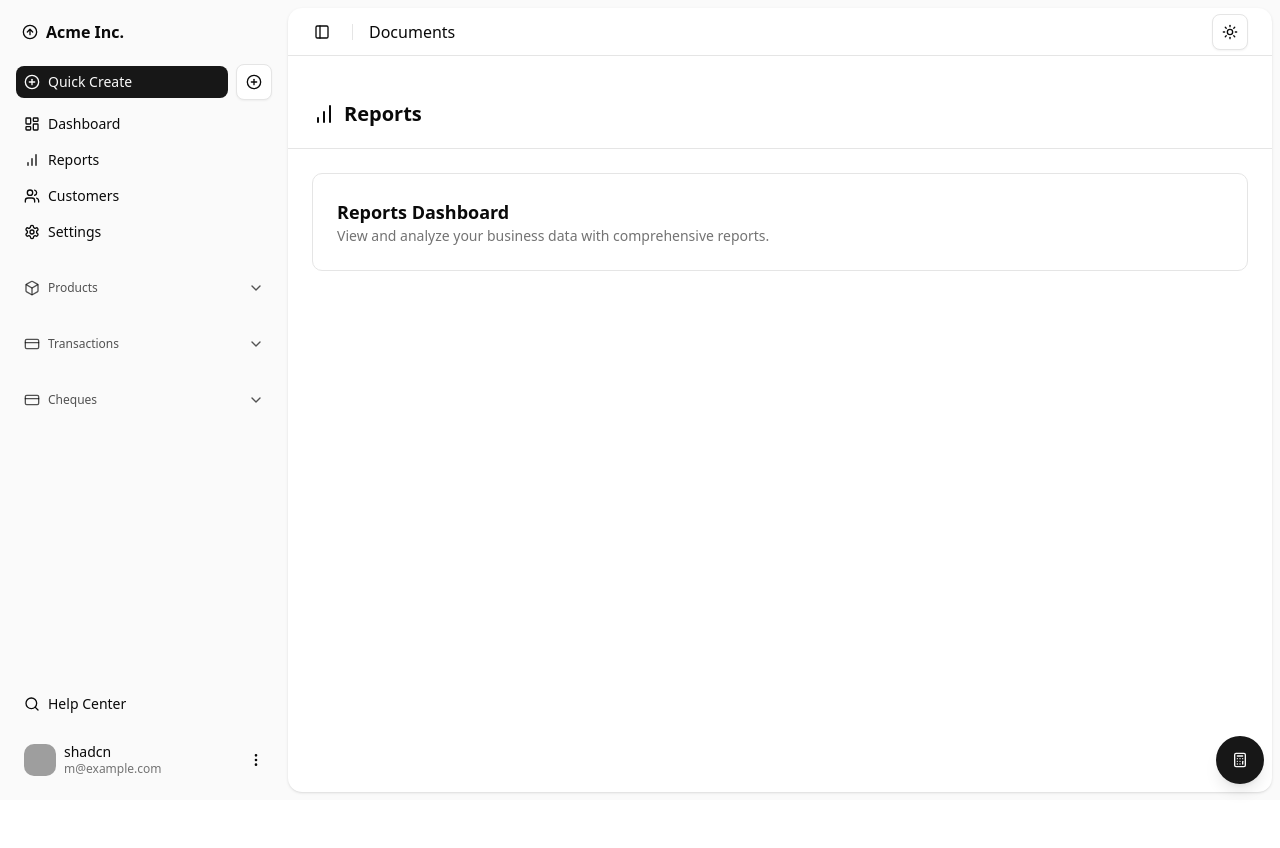
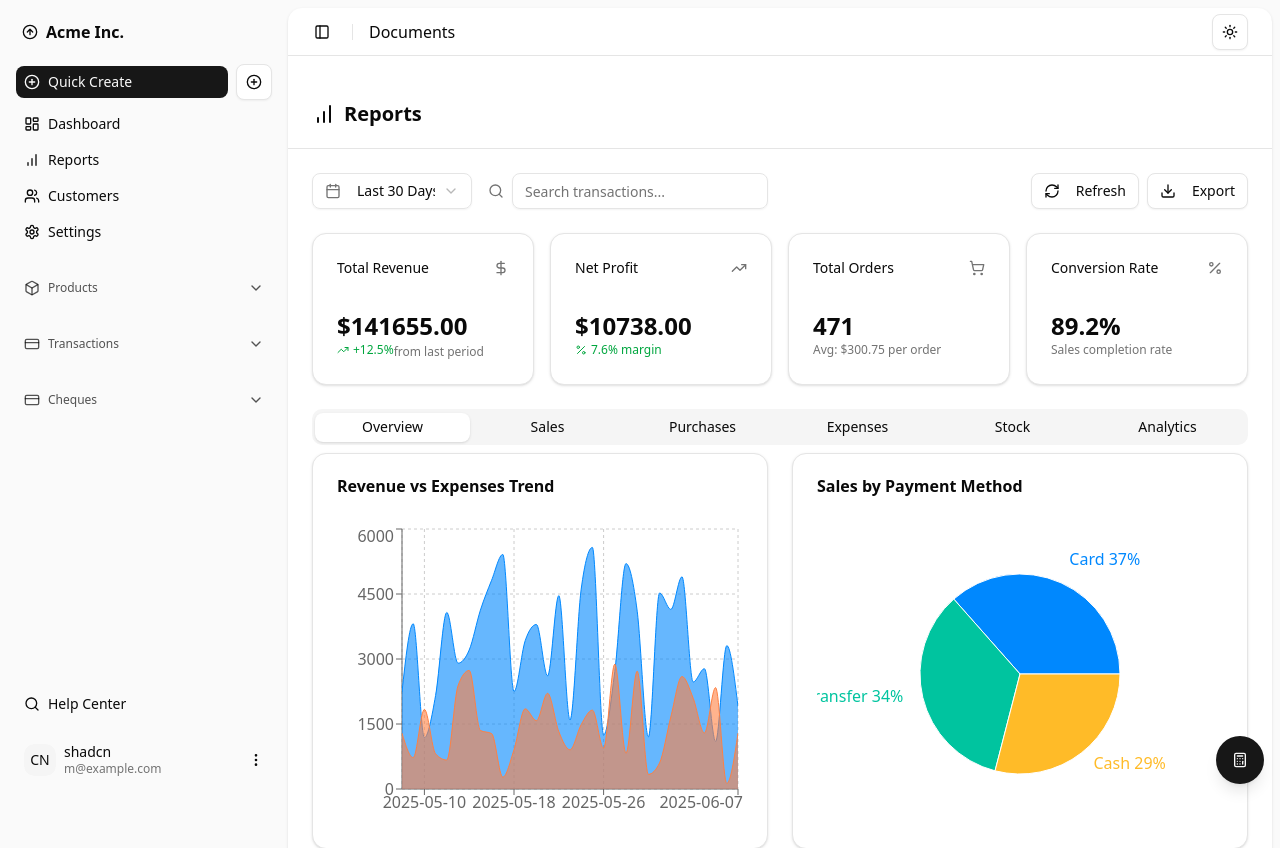
Before and after one commit to ismailbouaich/gt-management-front, a Next.js app: page /dashboard/reports in a window 1280 px wide. Shown: the top 848 px of the page. Before the commit the page ends 800 px from the top, so only its background shows below. Built offline with nearby package versions, Linux system fonts and the light colour scheme; grey boxes are pictures that could not be loaded.

Commit message:
Update reports/page.jsx

```diff
--- a/src/app/dashboard/reports/page.jsx
+++ b/src/app/dashboard/reports/page.jsx
@@ -1,3 +1,4 @@
+import { ReportsManager } from "@/components/reports-manager"
 import { BarChartIcon } from "lucide-react"
 
 export default function ReportsPage() {
@@ -11,12 +12,7 @@ export default function ReportsPage() {
       </div>
       <div className="flex-1 overflow-auto p-6">
         <div className="grid gap-6">
-          <div className="rounded-lg border">
-            <div className="p-6">
-              <h2 className="text-lg font-semibold">Reports Dashboard</h2>
-              <p className="text-sm text-muted-foreground">View and analyze your business data with comprehensive reports.</p>
-            </div>
-          </div>
+         <ReportsManager />
         </div>
       </div>
     </div>
```
